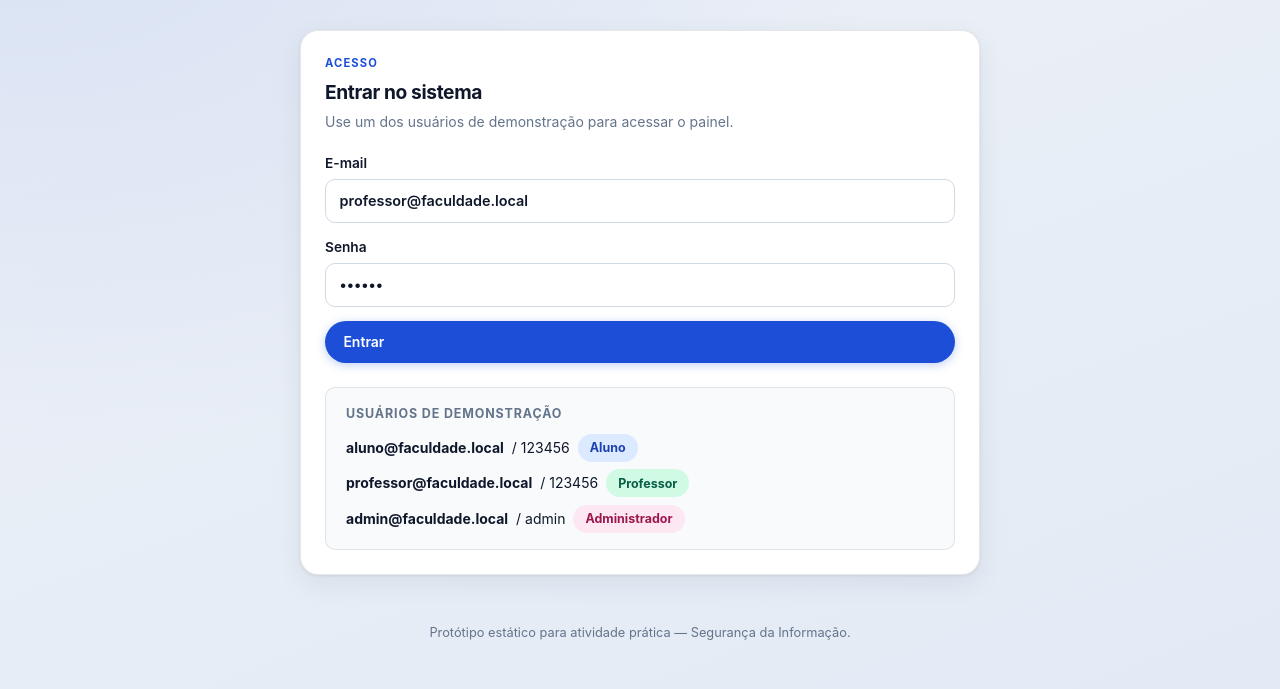
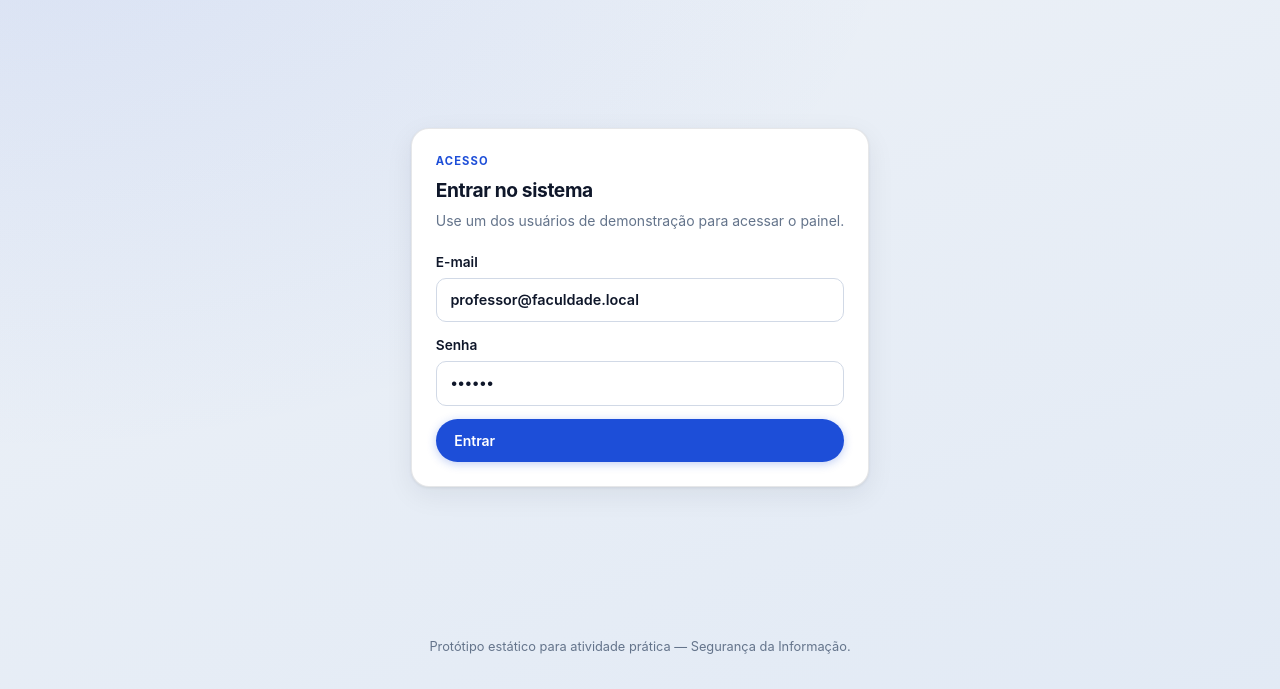
Before and after one commit to GabrielLengertGuedes/seguranca-da-informacao, a plain HTML site: page index.html in a window 1280 px wide. Shown: the part 111-800 px from the top of the page. Drawn offline with Linux system fonts and the light colour scheme.

Commit message:
mudanças html e css

```diff
--- a/index.html
+++ b/index.html
@@ -43,23 +43,6 @@
         <button class="btn primary" type="submit">Entrar</button>
       </form>
 
-      <div class="demo-users">
-        <h3>Usuários de demonstração</h3>
-        <ul>
-          <li>
-            <strong>aluno@faculdade.local</strong> / 123456
-            <span class="role-tag role-ALUNO">Aluno</span>
-          </li>
-          <li>
-            <strong>professor@faculdade.local</strong> / 123456
-            <span class="role-tag role-PROFESSOR">Professor</span>
-          </li>
-          <li>
-            <strong>admin@faculdade.local</strong> / admin
-            <span class="role-tag role-ADMIN">Administrador</span>
-          </li>
-        </ul>
-      </div>
     </section>
 
     <section id="appView" class="hidden">
--- a/style.css
+++ b/style.css
@@ -28,6 +28,8 @@ body {
     radial-gradient(ellipse at top left, rgba(29, 78, 216, 0.1) 0%, transparent 50%),
     linear-gradient(160deg, #eef2f7 0%, #e2eaf5 100%);
   min-height: 100vh;
+  display: flex;
+  flex-direction: column;
 }
 
 .topbar {
@@ -58,7 +60,12 @@ body {
 
 .layout {
   width: min(1200px, calc(100% - 2rem));
-  margin: 1.75rem auto 3rem;
+  margin: 0 auto;
+  flex: 1;
+  display: flex;
+  flex-direction: column;
+  justify-content: center;
+  padding: 1.75rem 0 3rem;
 }
 
 .grid { display: grid; gap: 1rem; }
@@ -100,8 +107,8 @@ body {
 }
 
 .login-card {
-  max-width: 680px;
-  margin: 2rem auto 0;
+  max-width: 480px;
+  margin: auto;
 }
 
 .form-grid {
```
